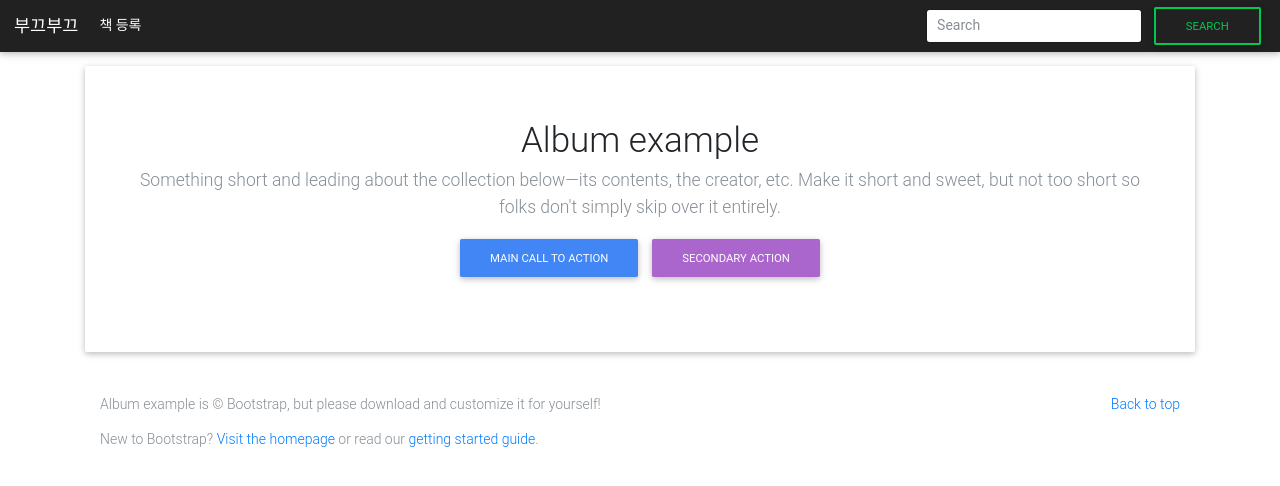
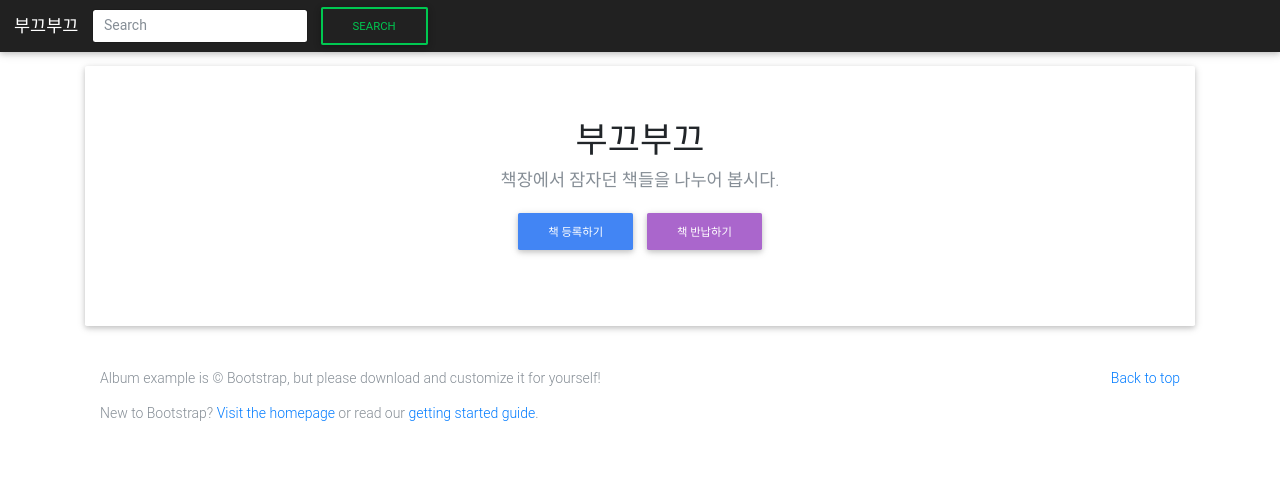
Before and after one commit to it-tech-division/bookbook, a Flask app: page / in a window 1280 px wide. Shown: the top 486 px of the page. Run offline with Flask 2, Linux system fonts and the light colour scheme; data that the repository does not hold is empty; some libraries are stand-ins or nearby versions.

Commit message:
layout change

```diff
--- a/templates/home.html
+++ b/templates/home.html
@@ -1,11 +1,11 @@
 {% extends 'layout.html' %} {% block body %}
 <section class="jumbotron text-center">
   <div class="container">
-    <h1 class="jumbotron-heading">Album example</h1>
-    <p class="lead text-muted">Something short and leading about the collection below—its contents, the creator, etc. Make it short and sweet, but not too short so folks don't simply skip over it entirely.</p>
+    <h1 class="jumbotron-heading">부끄부끄</h1>
+    <p class="lead text-muted">책장에서 잠자던 책들을 나누어 봅시다.</p>
     <p>
-      <a href="#" class="btn btn-primary">Main call to action</a>
-      <a href="#" class="btn btn-secondary">Secondary action</a>
+      <a href="/regist" class="btn btn-primary">책 등록하기</a>
+      <a href="#" class="btn btn-secondary">책 반납하기</a>
     </p>
   </div>
 </section>
--- a/templates/includes/_navbar.html
+++ b/templates/includes/_navbar.html
@@ -5,11 +5,11 @@
   </button>
 
   <div class="collapse navbar-collapse" id="navbarsExampleDefault">
+      <!--
     <ul class="navbar-nav mr-auto">
       <li class="nav-item">
         <a class="nav-link" href="/regist">책 등록</a>
       </li>
-      <!--
       <li class="nav-item dropdown">
         <a class="nav-link dropdown-toggle" href="http://example.com" id="dropdown01" data-toggle="dropdown" aria-haspopup="true" aria-expanded="false">Dropdown</a>
         <div class="dropdown-menu" aria-labelledby="dropdown01">
@@ -18,8 +18,8 @@
           <a class="dropdown-item" href="#">Something else here</a>
         </div>
       </li>
-      -->
     </ul>
+      //-->
     <form class="form-inline my-2 my-lg-0" action="/search" method="post">
       <input class="form-control mr-sm-2" type="text" placeholder="Search" aria-label="Search" name="query">
       <button class="btn btn-outline-success my-2 my-sm-0" type="submit">Search</button>
```
